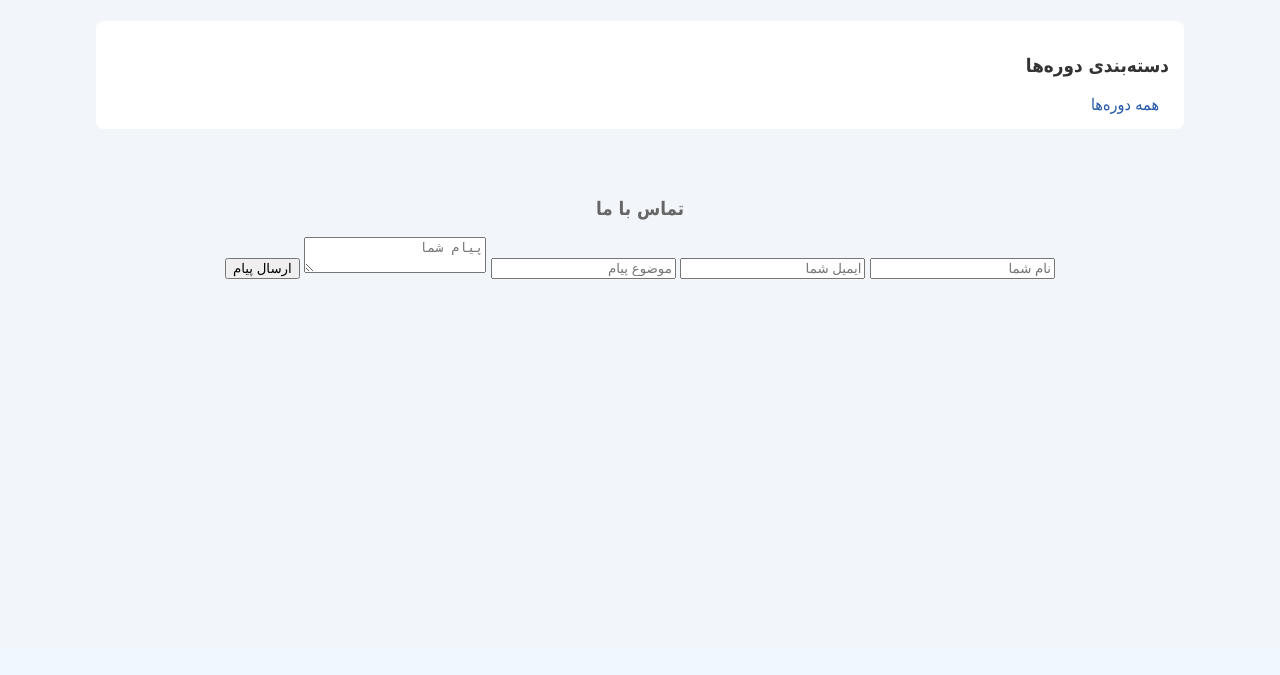
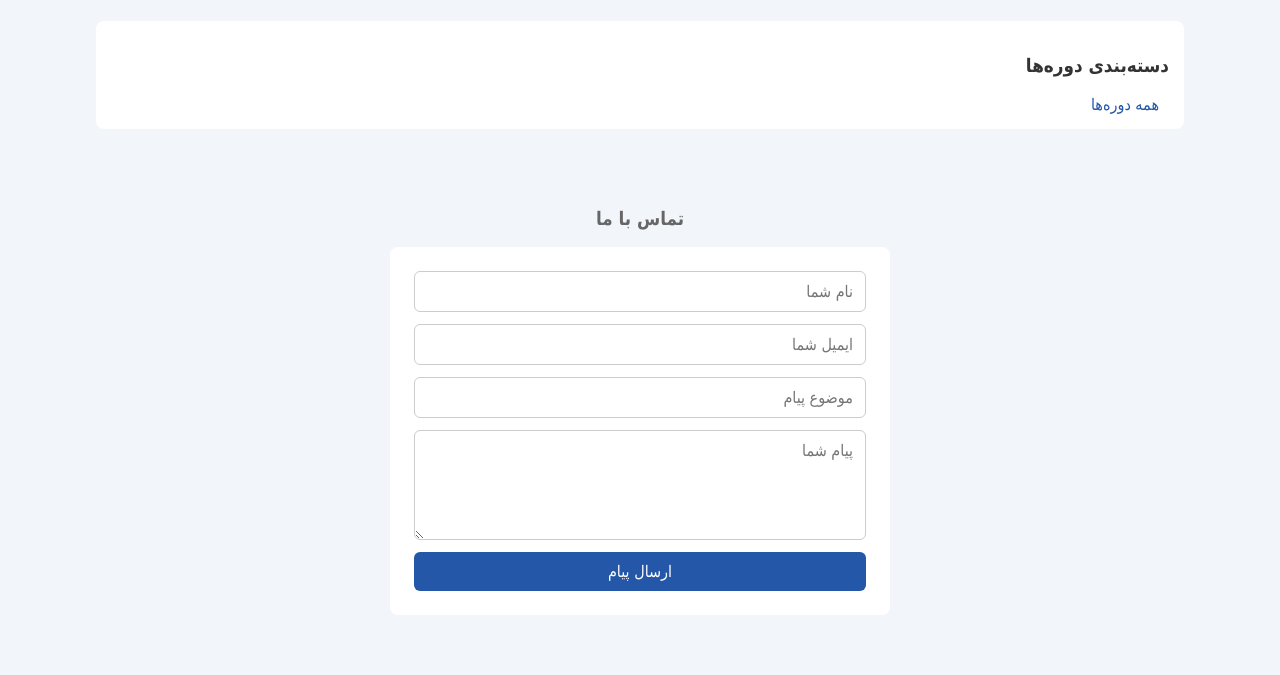
Before and after one commit to vhinas07-rgb/schoolpj, a Django app: template templates/home.html in a window 1280 px wide. Shown: the part 153-828 px from the top of the page. Before the commit the page ends 432 px from the top, so only its background shows below. Run offline with Django 5.2, Linux system fonts and the light colour scheme; the template is opened without the code that fills it, so the values that code supplies are empty; parts of the project's set-up code (start-up, migrations or seed data) failed here and were passed over.

Commit message:
Add course create, edit, delete forms with validation

```diff
--- a/courses/urls.py
+++ b/courses/urls.py
@@ -7,4 +7,5 @@ urlpatterns =[
     path('form/', views.course_form_view, name='course_form'),
     path('<int:pid>/edit/', views.course_form_view, name='course_edit'),
     path('<int:pid>/delete/', views.delete_view, name='delete'),
+    path('contact/', views.contact_view, name='contact'),
 ]
--- a/schoolpj/settings.py
+++ b/schoolpj/settings.py
@@ -116,7 +116,8 @@ USE_TZ = True
 # Static files (CSS, JavaScript, Images)
 # https://docs.djangoproject.com/en/6.1/howto/static-files/
 
-STATIC_URL = 'static/'
+STATIC_URL = '/static/'
+STATICFILES_DIRS = [BASE_DIR / 'schoolpj' / 'static']
 
 MEDIA_URL = '/media/'
 MEDIA_ROOT = BASE_DIR / 'media'
--- a/templates/base.html
+++ b/templates/base.html
@@ -11,7 +11,7 @@
     </title>
 
     <style>
-      *{
+      * {
         box-sizing: border-box;
       }
       body {
@@ -106,8 +106,52 @@
       }
       footer {
         text-align: center;
-        padding: 20px;
+        padding: 30px 20px;
         color: #666;
+      }
+
+      footer form {
+        max-width: 500px;
+        margin: 15px auto 30px;
+        display: flex;
+        flex-direction: column;
+        gap: 12px;
+        background-color: white;
+        padding: 24px;
+        border-radius: 8px;
+      }
+
+      footer input,
+      footer textarea {
+        padding: 10px 12px;
+        border: 1px solid #ccc;
+        border-radius: 6px;
+        font-family: inherit;
+        font-size: 1rem;
+        width: 100%;
+      }
+
+      footer textarea {
+        min-height: 110px;
+        resize: vertical;
+      }
+
+      footer button {
+        padding: 10px;
+        background-color: #2457a7;
+        color: white;
+        border: none;
+        border-radius: 6px;
+        font-family: inherit;
+        font-size: 1rem;
+        cursor: pointer;
+      }
+
+      footer button:hover {
+        background-color: #183f7a;
+      }
+      .course a {
+        margin-left: 8px;
       }
     </style>
   </head>
--- a/templates/course_confirm_delete.html
+++ b/templates/course_confirm_delete.html
@@ -18,7 +18,7 @@
 
         <button type="submit">بله، حذف شود</button>
 
-        <a href="{% url 'courses:home' %}">
+        <a href="{% url 'home' %}">
             خیر، انصراف
         </a>
 
--- a/templates/detail.html
+++ b/templates/detail.html
@@ -1,3 +1,4 @@
+
 <!DOCTYPE html>
 <html lang="fa" dir="rtl">
   <head>
@@ -95,9 +96,8 @@
         در این دور با موضوع درس و اصول برنامه نویسی آشنا می‌شوید.
       </p>
       {% if user.is_staff %}
-        <a href="{% url 'courses:update' course.pk %}">ویرایش دوره</a>
-
-        <a href="{% url 'courses:delete' course.pk %}">حذف دوره</a>
+        <a href="{% url 'course_edit' course.pk %}">ویرایش دوره</a>
+        <a href="{% url 'delete' course.pk %}">حذف دوره</a>
       {% endif %}
       <a href="{% url 'home' %}">بازگشت به دوره‌ها</a>
     </div>
--- a/templates/form.html
+++ b/templates/form.html
@@ -13,7 +13,7 @@
         <h1>ثبت دوره جدید</h1>
     {% endif %}
 
-    <form method="post">
+   <form method="post" enctype="multipart/form-data">
         {% csrf_token %}
 
         {% for field in form %}
--- a/templates/home.html
+++ b/templates/home.html
@@ -5,7 +5,7 @@
 {% endblock %}
 {% block content %}
   {% if user.is_staff %}
-    <a href="{% url 'courses:create' %}">+ ثبت دوره جدید</a>
+    <a href="{% url 'course_form' %}">+ ثبت دوره جدید</a>
   {% endif %}
   <div class="categories">
     <h3>دسته‌بندی دوره‌ها</h3>
@@ -23,6 +23,11 @@
     <h2>{{ course.title }}</h2>
 
     <a href="{% url 'details' course.pk %}">مشاهده جزئیات</a>
+
+    {% if user.is_staff %}
+      <a href="{% url 'course_edit' course.pk %}">ویرایش</a>
+      <a href="{% url 'delete' course.pk %}">حذف</a>
+    {% endif %}
   </div>
 {% endfor %}
 {% endblock %}
```
Also changed, not shown: courses/forms.py (+0 -13 lines), courses/views.py (+25 -3 lines). Lines whose indentation alone changed are shown as unchanged.
